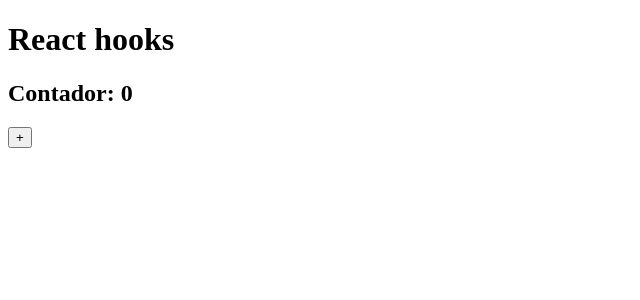
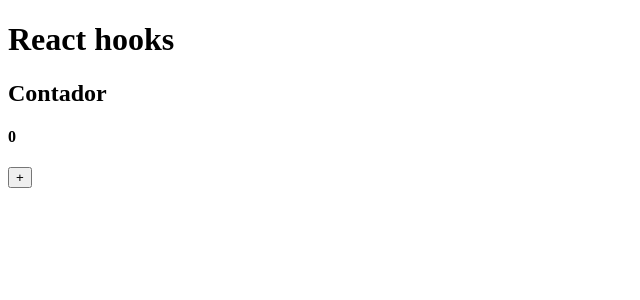
Before and after one commit to br-adriel/react-hooks, a React (Create React App) app: page / in a window 1280 px wide. Shown: the top 300 px of the page, without its empty margins (0-640 px from the left). Built offline with nearby package versions, Linux system fonts and the light colour scheme; the HTML template or start-up script is replaced by a standard one.

Commit message:
Move contador para componente proprio

```diff
--- a/src/App.js
+++ b/src/App.js
@@ -1,14 +1,11 @@
-import { useState } from 'react';
 import './App.css';
+import Contador from './Contador';
 
 function App() {
-  const [contador, setContador] = useState(0);
-  const incrementarContador = () => setContador(contador + 1);
   return (
     <>
       <h1>React hooks</h1>
-      <h2>Contador: {contador}</h2>
-      <button onClick={incrementarContador}>+</button>
+      <Contador />
     </>
   );
 }
--- /dev/null
+++ b/src/Contador.js
@@ -0,0 +1,15 @@
+import { useState } from 'react';
+
+function Contador() {
+  const [contador, setContador] = useState(0);
+  const incrementarContador = () => setContador(contador + 1);
+  return (
+    <div>
+      <h2>Contador</h2>
+      <h4>{contador}</h4>
+      <button onClick={incrementarContador}>+</button>
+    </div>
+  );
+}
+
+export default Contador;
```
